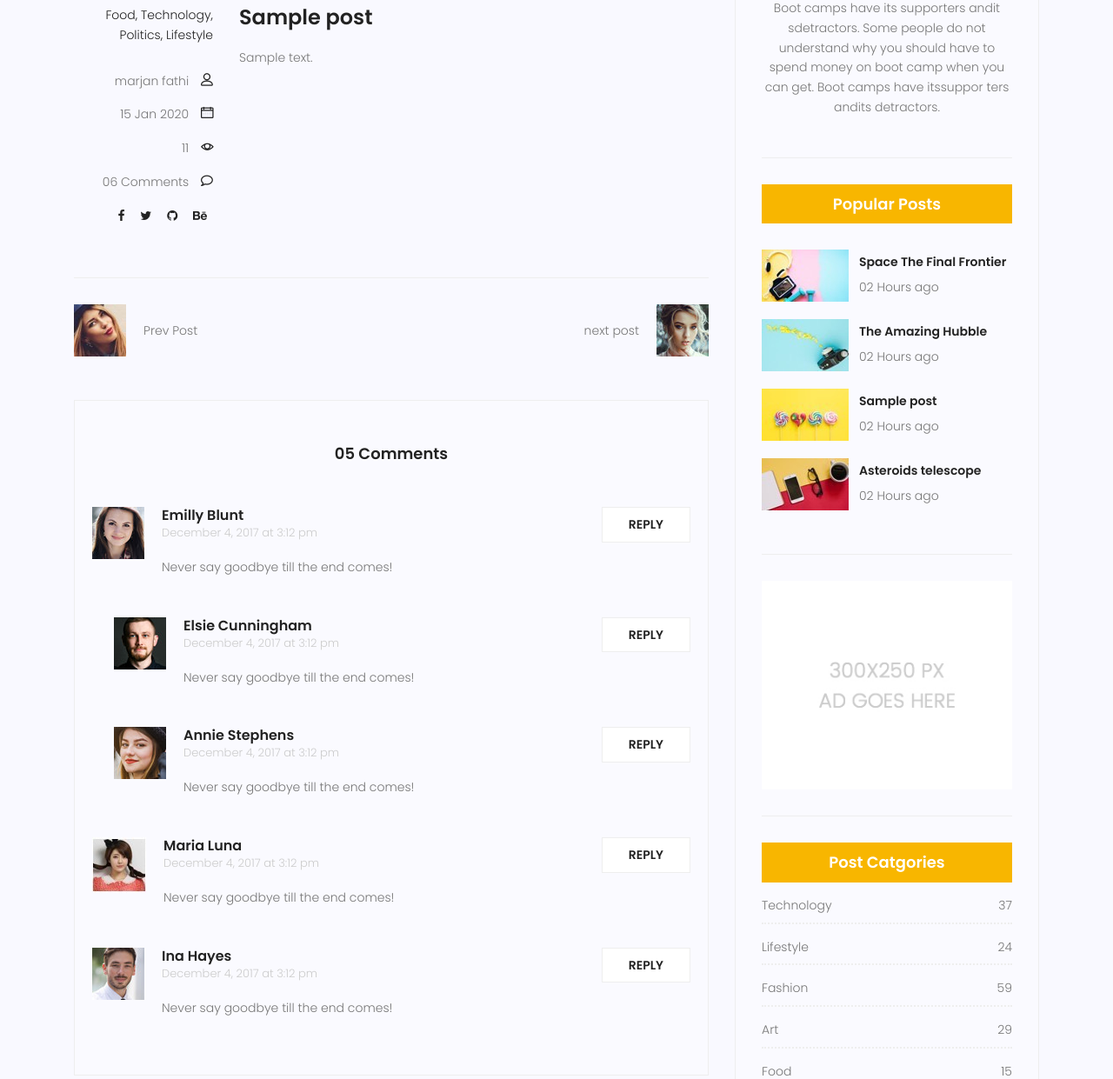
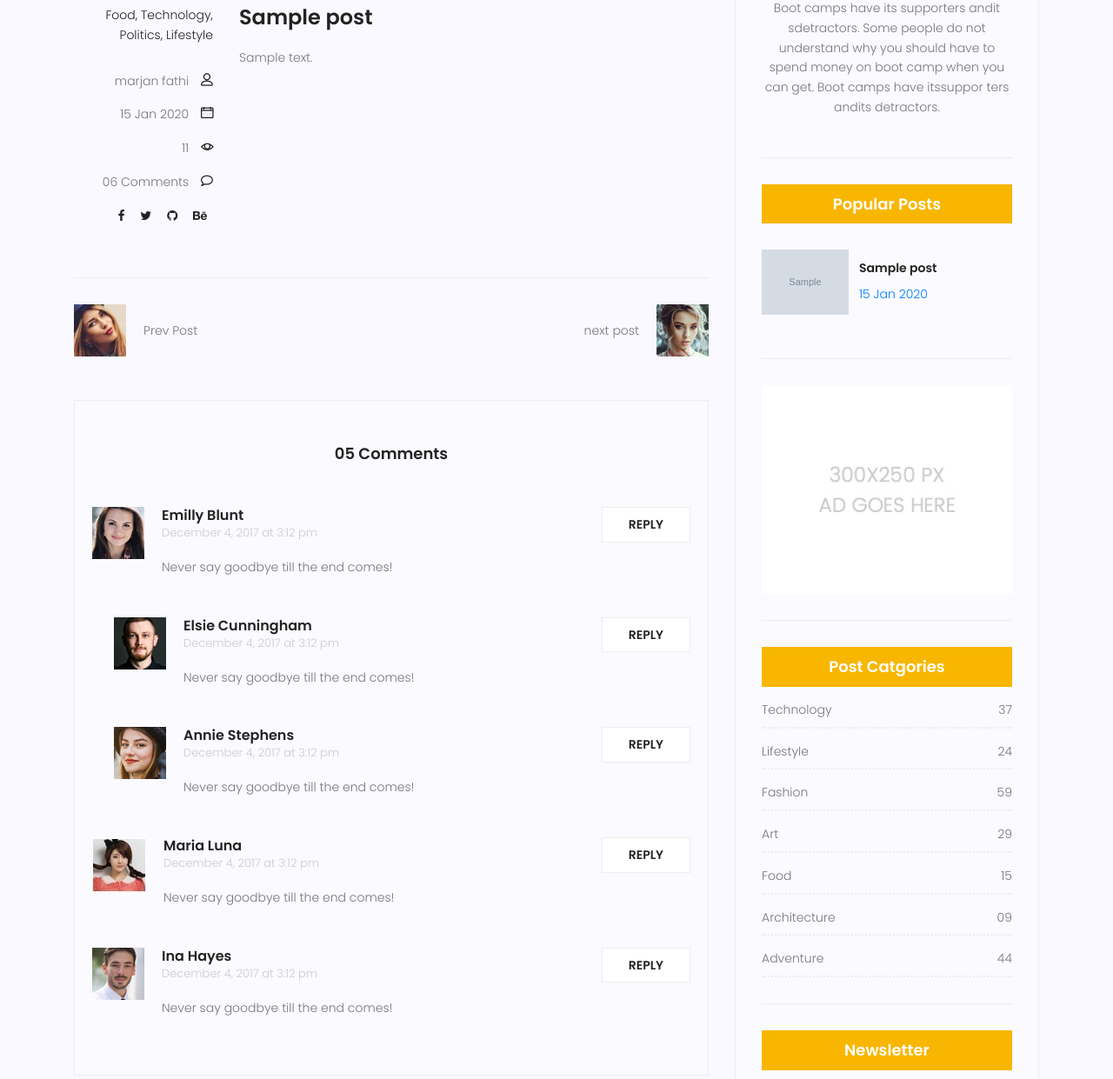
Before and after one commit to marjan-fathi210/mysite4, a Django app: page /blog/1 in a window 1280 px wide. Shown: the part 775-2016 px from the top of the page at 87% size. Run offline with Django 5.2, Linux system fonts and the light colour scheme; tables that the repository leaves empty hold one stand-in row (values such as "Sample post"); grey boxes marked "Sample" are stand-in pictures; some libraries are stand-ins or nearby versions.

Commit message:
use template tag for show latest posts
by define latestposts function in blog_tags and use inclusion_tag, I could show latest post in blog-home and blog-singel template

```diff
--- a/blog/templatetags/blog_tags.py
+++ b/blog/templatetags/blog_tags.py
@@ -15,7 +15,7 @@ def function():
 @register.filter
 def snippet(value, arg=20):
     return value[:arg] + "..."
-@register.inclusion_tag('popularposts.html')
-def popularposts():
-    posts= Post.objects.filter(status=1).order_by('published_date')[:2]
+@register.inclusion_tag('blog/blog-popular-posts.html')
+def latestposts(arg=3):
+    posts= Post.objects.filter(status=1).order_by('published_date')[:arg]
     return {'posts':posts}
--- a/statics/css/main.css
+++ b/statics/css/main.css
@@ -3656,6 +3656,7 @@ body.mobile-nav-active #mobile-nav-toggle {
 
 .widget-wrap .popular-post-widget .popular-post-list .thumb img {
   width: 100%;
+  max-width: 100px;
 }
 
 .widget-wrap .popular-post-widget .single-post-list {
--- /dev/null
+++ b/templates/blog/blog-popular-posts.html
@@ -0,0 +1,19 @@
+{% load static %}
+<div class="single-sidebar-widget popular-post-widget">
+    <h4 class="popular-title">Popular Posts</h4>
+    <div class="popular-post-list">
+        {% for post in posts %}
+        <div class="single-post-list d-flex flex-row align-items-center">
+            <div class="thumb">
+                <img class="img-fluid" src="{{post.image.url}}" alt="">
+            </div>
+            <div class="details">
+                <a href="{% url 'blog:single' pid=post.id %}">
+                    <h6>{{post.title}}</h6>
+                    <p>{{post.published_date|date:"d M Y"}}</p>
+                </a>
+            </div>
+        </div>
+        {% endfor %}
+    </div>
+</div>
--- a/templates/blog/blog-single.html
+++ b/templates/blog/blog-single.html
@@ -235,55 +235,7 @@
 						</form>
 					</div>
 					{% include 'blog/blog-writer.html' %}
-					<div class="single-sidebar-widget popular-post-widget">
-						<h4 class="popular-title">Popular Posts</h4>
-						<div class="popular-post-list">
-							<div class="single-post-list d-flex flex-row align-items-center">
-								<div class="thumb">
-									<img class="img-fluid" src="{% static 'img/blog/pp1.jpg' %}" alt="">
-								</div>
-								<div class="details">
-									<a href="blog-single.html">
-										<h6>Space The Final Frontier</h6>
-									</a>
-									<p>02 Hours ago</p>
-								</div>
-							</div>
-							<div class="single-post-list d-flex flex-row align-items-center">
-								<div class="thumb">
-									<img class="img-fluid" src="{% static 'img/blog/pp2.jpg' %}" alt="">
-								</div>
-								<div class="details">
-									<a href="blog-single.html">
-										<h6>The Amazing Hubble</h6>
-									</a>
-									<p>02 Hours ago</p>
-								</div>
-							</div>
-							<div class="single-post-list d-flex flex-row align-items-center">
-								<div class="thumb">
-									<img class="img-fluid" src="{% static 'img/blog/pp3.jpg' %}" alt="">
-								</div>
-								<div class="details">
-									<a href="blog-single.html">
-										<h6>{{post.title}}</h6>
-									</a>
-									<p>02 Hours ago</p>
-								</div>
-							</div>
-							<div class="single-post-list d-flex flex-row align-items-center">
-								<div class="thumb">
-									<img class="img-fluid" src="{% static 'img/blog/pp4.jpg' %}" alt="">
-								</div>
-								<div class="details">
-									<a href="blog-single.html">
-										<h6>Asteroids telescope</h6>
-									</a>
-									<p>02 Hours ago</p>
-								</div>
-							</div>
-						</div>
-					</div>
+					{% latestposts %}
 					{% include 'blog/blog-ads.html' %}
 					<div class="single-sidebar-widget post-category-widget">
 						<h4 class="category-title">Post Catgories</h4>
--- a/templates/popularposts.html
+++ /dev/null
@@ -1,5 +0,0 @@
-<ul>
-    {% for post in posts %}
-    <li>{{post.title}}</li>
-    {% endfor %}
-</ul>
--- a/templates/test.html
+++ b/templates/test.html
@@ -8,6 +8,7 @@
 </head>
 <body>
    <h1>Testing page</h1>
+
    <p>test: {% totalposts %}</p>
 
    <p>{% posts as total %}</p>
```
Also changed, not shown: templates/blog/blog-home.html (+4 -49 lines).
